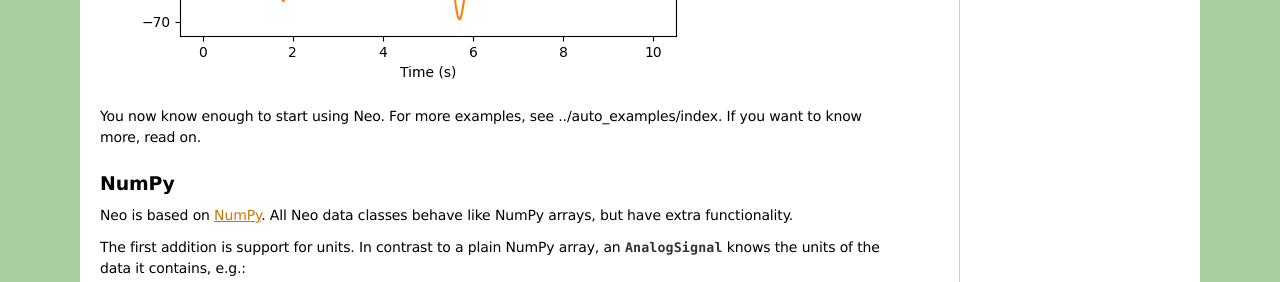
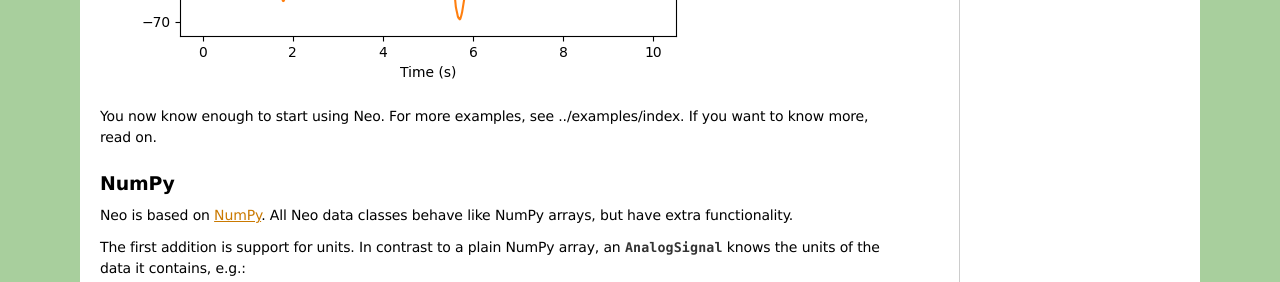
Before and after one commit to NeuralEnsemble/python-neo, a Sphinx documentation site: the page built from doc/source/read_and_analyze.rst, in a window 1280 px wide and 900 px high, scrolled down 1238 px, cut to the strip 152-434 px from the top of the window. Built offline with Sphinx 7.4.7, drawn with Linux system fonts in a browser that asks for light colours; pages that are not in the unit, such as notebooks, are missing from menus; some of the changed text lies outside the part shown.

Commit message:
Rename "auto_examples" to "examples" for nicer URLs

```diff
--- a/doc/source/conf.py
+++ b/doc/source/conf.py
@@ -229,5 +229,5 @@
 
 sphinx_gallery_conf = {
     'examples_dirs': '../../examples',   # path to your example scripts
-    'gallery_dirs': 'auto_examples',  # path to where to save gallery generated output
+    'gallery_dirs': 'examples',  # path to where to save gallery generated output
 }
--- a/doc/source/index.rst
+++ b/doc/source/index.rst
@@ -22,4 +22,4 @@
    releases
    authors
    governance
-   auto_examples/index
+   examples/index
--- a/doc/source/rawio.rst
+++ b/doc/source/rawio.rst
@@ -49,8 +49,8 @@
 
 For an intuitive comparison of :mod:`neo.io` and :mod:`neo.rawio` see:
 
-- :doc:`auto_examples/read_files_neo_io`
-- :doc:`auto_examples/read_files_neo_rawio`
+- :doc:`examples/read_files_neo_io`
+- :doc:`examples/read_files_neo_rawio`
 
 
 One benefit of the :mod:`neo.rawio` API is that a developer
--- a/doc/source/read_and_analyze.rst
+++ b/doc/source/read_and_analyze.rst
@@ -87,7 +87,7 @@
 
 .. link to examples.
 
-You now know enough to start using Neo. For more examples, see :doc:`../auto_examples/index`.
+You now know enough to start using Neo. For more examples, see :doc:`../examples/index`.
 If you want to know more, read on.
 
 NumPy
@@ -515,7 +515,7 @@
 Examples
 ========
 
-For more examples of using Neo, see :doc:`../auto_examples/index`.
+For more examples of using Neo, see :doc:`../examples/index`.
 
 
 Citing Neo
```
Also changed, not shown: 1 other file.
